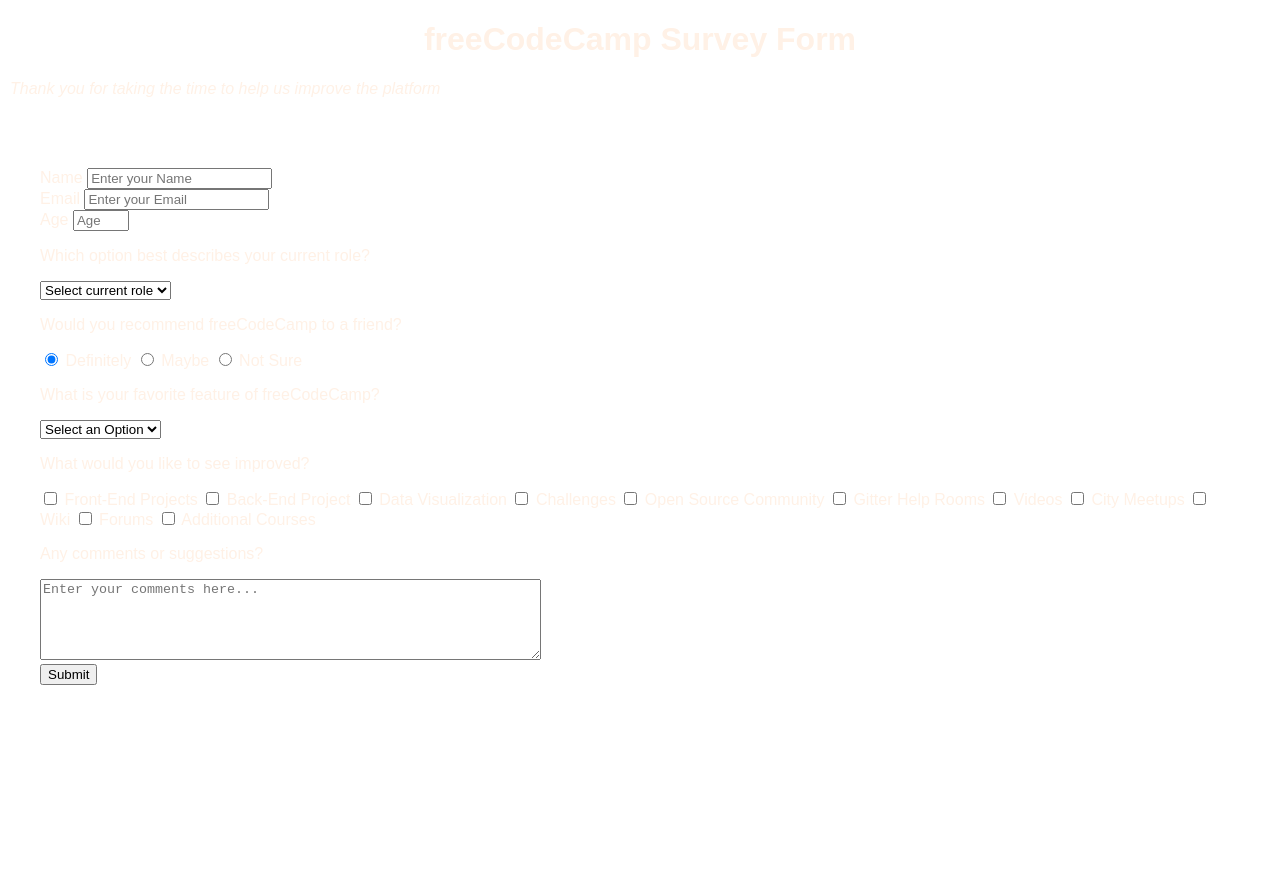
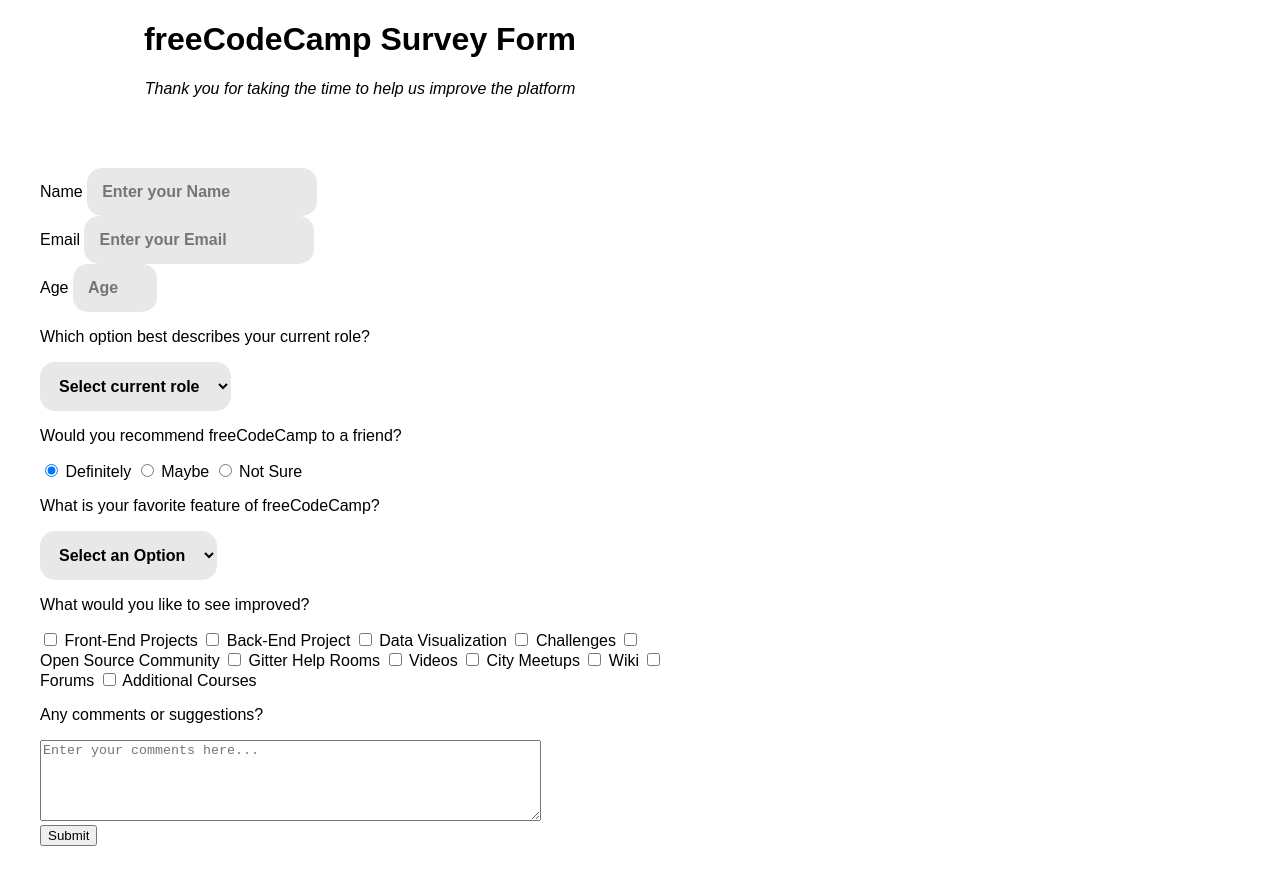
Before and after one commit to HackingdaHammy/SurveyForm, a plain HTML site: page index.html in a window 1280 px wide. Before the commit the page ends 800 px from the top, so only its background shows below. Drawn offline with Linux system fonts and the light colour scheme.

Commit message:
Add files via upload
added a ui button code from uivers.io, along with input as well. will be adjusting the rest soon in order to give it more of a unique feeling towards the survey form

```diff
--- a/index.html
+++ b/index.html
@@ -8,10 +8,11 @@
     <title>Document</title>
 </head>
 <body>
-    <div class="header">
+    <div class="container">
+    <header class="header">
         <h1 id="title">freeCodeCamp Survey Form</h1>
         <p id="description"><i>Thank you for taking the time to help us improve the platform </i></p>
-    </div>
+    </header>
 
     <div class="contentForm">
         <form id="survey-form">
@@ -127,5 +128,6 @@
             <button id="submit">Submit</button>
         </form>
     </div>
+    </div>
 </body>
 </html>
--- a/styles.css
+++ b/styles.css
@@ -3,7 +3,7 @@ body {
     margin: 0;
     font-family: sans-serif;
     font-weight: 400;
-    color: #fff1e6;
+   /* color: #fff1e6; turn on after setting a backround color*/
 /*Testing the background image function will be seeing how i can further experiment on this*/
 /*      background-image: url(cpu.jpg); */
 /*turns out the background image does work, but it keeps flashing everytime i type*/
@@ -18,9 +18,11 @@ body {
     text-align: center;
 }
 
+/*its in the center in terms of padding and whatnot, it just needs to have everything else in the exact center*/
 .header {
     padding: 0 0.625rem;
     margin-bottom: 1.875rem;
+    text-align: center;
 }
 
 /*adjust the format of the form to prep it for the formatting*/
@@ -28,3 +30,21 @@ body {
     padding: 2.5rem;
     border-radius: 0.25rem;
 }
+/*find a solution to organize the header text to the center of the webpage*/
+
+/* From uiverse.io by @Yaseen549 */
+/*code was borrowed on uiverse.io feel free to check out the site for ui buttons*/
+.formControl {
+    border: none;
+    border-radius: 15px;
+    padding: 15px;
+    background-color: #e8e8e8;
+    font-size: medium;
+    font-weight: bold;
+    max-width: 200px;
+   }
+
+   .formControl:focus {
+    outline-color: white;
+    place-content: "Enter your message!";
+   }
```
